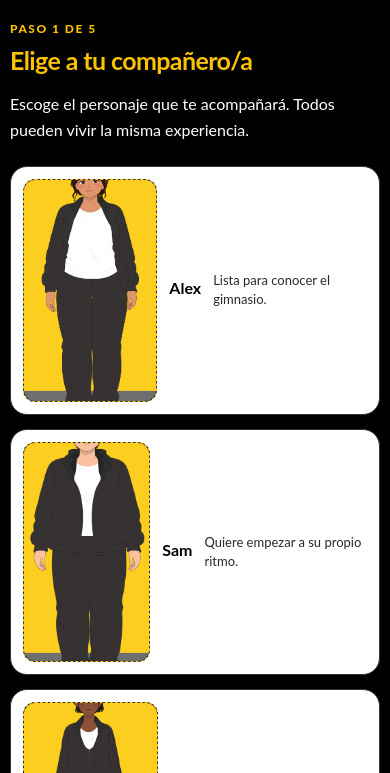
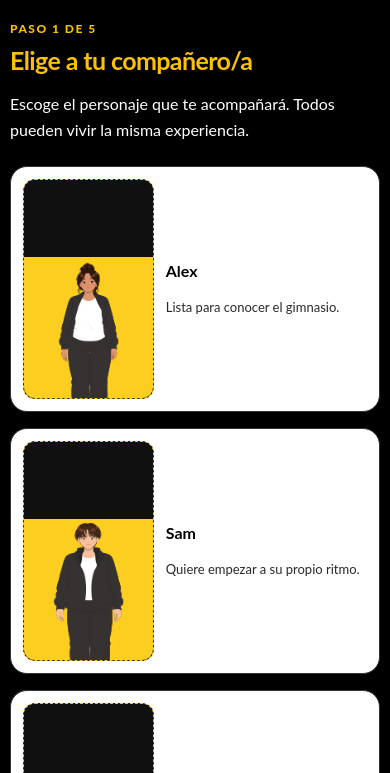
Before and after one commit to jportalesm-2m/salud-fit-mi-primer-dia, a plain HTML site: page index.html in a window 390 px wide. Both pictures are taken after a click on the button "Comenzar →". Shown: the part 71-844 px from the top of the page. Drawn offline with Linux system fonts and the light colour scheme.

Commit message:
Update styles.css

```diff
--- a/styles.css
+++ b/styles.css
@@ -635,3 +635,62 @@ button:focus-visible { outline: 3px solid #FCC202; outline-offset: 3px; }
   text-align: center;
   opacity: 1;
 }
+
+/* AJUSTE PARA CELULARES: SELECCIÓN DE PERSONAJES */
+@media screen and (max-width: 600px) {
+
+  #personaje .cards {
+    grid-template-columns: 1fr;
+    gap: 16px;
+  }
+
+  #personaje .choice-card {
+    display: grid;
+    grid-template-columns: 38% minmax(0, 1fr);
+    grid-template-rows: auto auto;
+    column-gap: 12px;
+    align-items: center;
+    padding: 12px;
+    width: 100%;
+    min-width: 0;
+    overflow: hidden;
+  }
+
+  #personaje .choice-card .avatar {
+    grid-column: 1;
+    grid-row: 1 / 3;
+    width: 100%;
+    height: 220px;
+    min-height: 0;
+    aspect-ratio: auto;
+    margin: 0;
+    overflow: hidden;
+  }
+
+  #personaje .choice-card .character-image,
+  #personaje .choice-card .arrival-character-image {
+    width: 100%;
+    height: 100%;
+    min-height: 0;
+    object-fit: contain;
+    object-position: center bottom;
+  }
+
+  #personaje .choice-card > strong {
+    grid-column: 2;
+    grid-row: 1;
+    align-self: end;
+    margin: 0 0 6px;
+    font-size: 16px;
+    overflow-wrap: anywhere;
+  }
+
+  #personaje .choice-card > span {
+    grid-column: 2;
+    grid-row: 2;
+    align-self: start;
+    font-size: 13px;
+    line-height: 1.4;
+    overflow-wrap: anywhere;
+  }
+}
```
